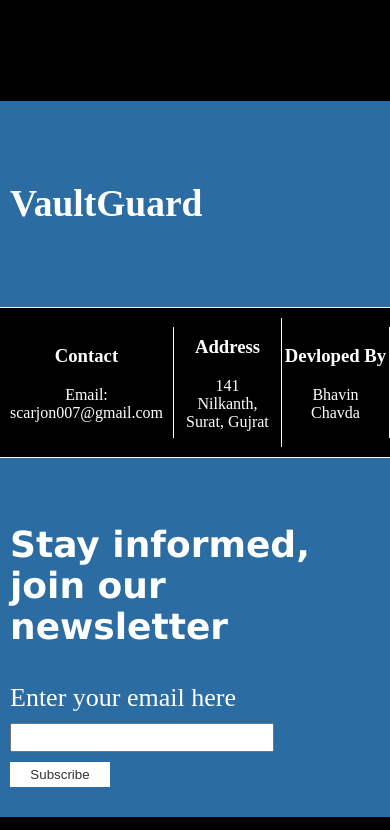
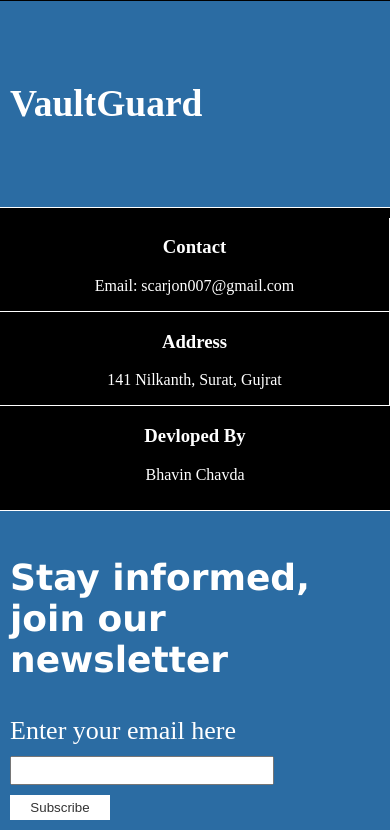
Before and after one commit to Bhavin823/VaultGuard, a Django app: page / in a window 390 px wide. Shown: the part 3440-4270 px from the top of the page. Run offline with Django 5.2, Linux system fonts and the light colour scheme.

Commit message:
fix footer-middle layout for mobile screen, remove get started button from home page

```diff
--- a/vaultguard/baseapp/templates/baseapp/home.html
+++ b/vaultguard/baseapp/templates/baseapp/home.html
@@ -15,9 +15,6 @@
                 <p>VaultGuard is a leading provider of secure password management solutions. Our encryption keeps your passwords safe and ensures that only you have access to your sensitive information. With VaultGuard, you can generate strong, unique passwords, securely share passwords with trusted individuals or team members, and access your passwords across devices with ease. Our user-friendly interface makes password management simple and hassle-free, allowing you to focus on what matters most. Join VaultGuard today and experience the peace of mind that comes with knowing your passwords are safe and secure.</p>
             </div>
             <img src="{% static 'images/valutguardimg1.jpg' %}" alt="Image 1" width="276" height="291" style="object-fit: cover;">
-            <div class="getstarted">
-                <a href="{% url 'signup' %}">Get Started</a>
-            </div>
         </div>
         <div class="features-right">
             <img src="{% static 'images/valutguardimg2.jpg' %}" alt="Image 2" style="height: 100%;">
--- a/vaultguard/static/css/base.css
+++ b/vaultguard/static/css/base.css
@@ -66,6 +66,20 @@ header {
     .footer-column p{
         padding:0 10px;
     }
+
+    .footer-middle{
+        flex-direction: column;
+    }
+
+    .footer-column{
+        border-bottom: 1px solid white;
+    }
+
+    .footer-column:nth-of-type(3) {
+        border-bottom: 0;
+    };
+
+
 }
 
 main {
@@ -95,8 +109,8 @@ footer {
 
 .footer-middle {
     display: flex;
-    justify-content: space-around;
-    align-items: center;
+    /* justify-content: space-around;
+    align-items: center; */
     border-top: 1px solid white;
     /* White line to separate rows */
     border-bottom: 1px solid white;
@@ -111,7 +125,9 @@ footer {
     border-right: 1px solid white;
 }
 
-
+.footer-column:nth-of-type(3) {
+    border-right: 0;
+};
 
 .footer-bottom {
     text-align: left;
```
Also changed, not shown: vaultguard/db.sqlite3.
